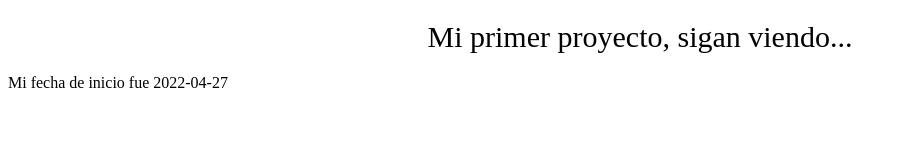
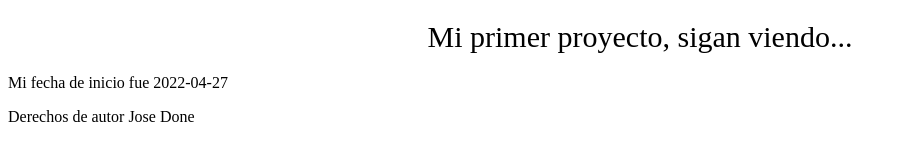
Before and after one commit to JoseMaXter/mi-proyect-one, a plain HTML site: page index.html in a window 1280 px wide. Shown: the whole page, without its empty margins (0-906 px from the left). Drawn offline with Linux system fonts and the light colour scheme.

Commit message:
Agregando derechos de autor

```diff
--- a/index.html
+++ b/index.html
@@ -10,5 +10,6 @@
   <body>
     <h1 class="title">Mi primer proyecto, sigan viendo...</h1>
     <p>Mi fecha de inicio fue 2022-04-27</p>
+    <p>Derechos de autor Jose Done</p>
   </body>
 </html>
```
